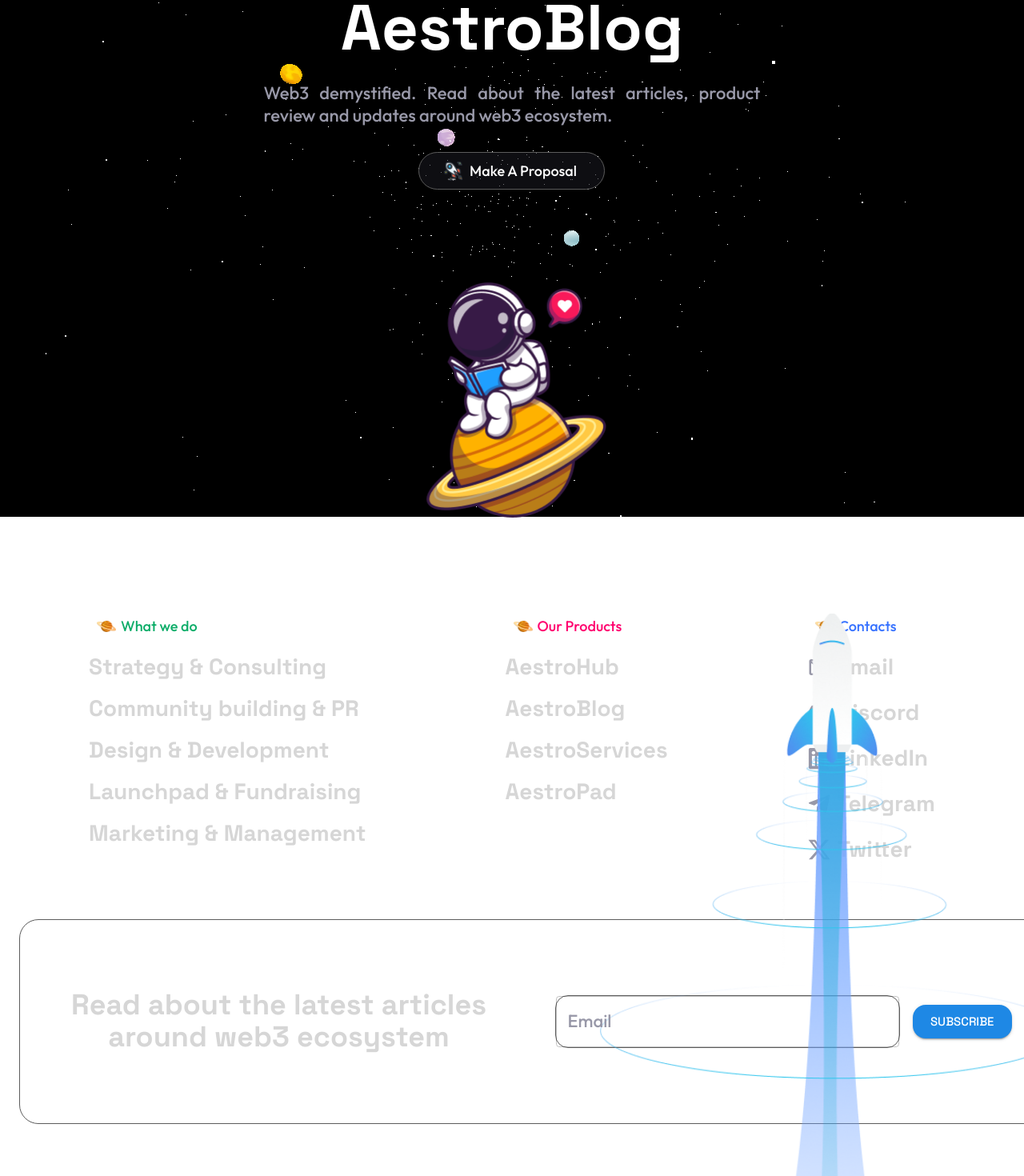
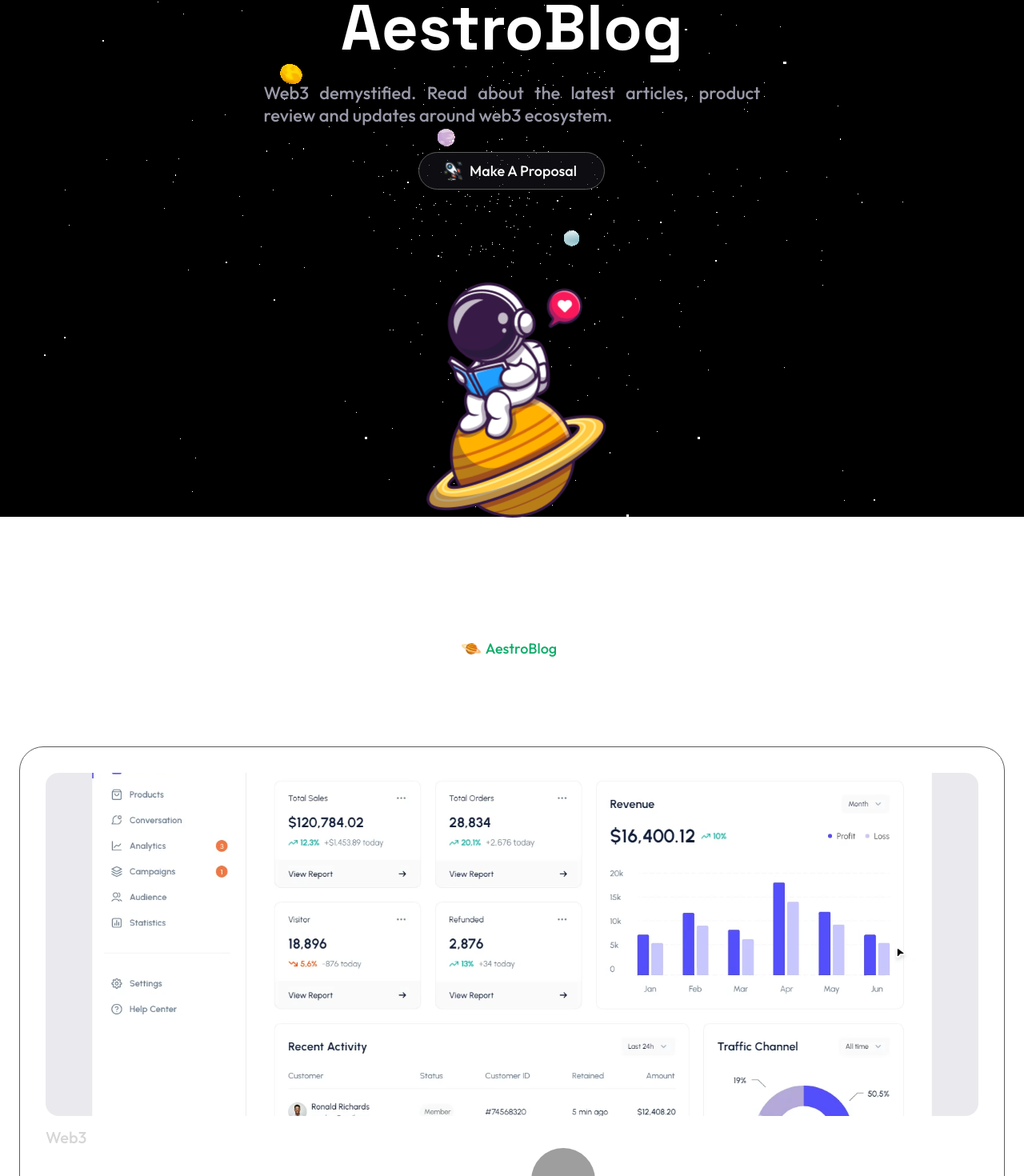
Before and after one commit to Ademic2022/aestrohub-react, a React (Vite) app: page /blog in a window 1280 px wide. Shown: the part 154-1624 px from the top of the page at 80% size. Built offline with nearby package versions, Linux system fonts and the light colour scheme; grey boxes are pictures that could not be loaded.

Commit message:
new file:   src/components/blogComponents/FullWidthSlider.jsx 	modified:   src/pages/Blog.jsx 	modified:   src/theme/themePalette.js

```diff
--- /dev/null
+++ b/src/components/blogComponents/FullWidthSlider.jsx
@@ -0,0 +1,171 @@
+import React from "react";
+import {
+  Box,
+  Chip,
+  alpha,
+  Grid,
+  CardMedia,
+  Typography,
+  ListItem,
+  Avatar,
+  ListItemText,
+  ListItemAvatar,
+} from "@mui/material";
+import { FaCalendarAlt } from "react-icons/fa";
+
+const FullWidthSlider = () => {
+  return (
+    <React.Fragment>
+      <Box
+        width={{ xs: "100%", md: "65%" }}
+        mt={15}
+        sx={{ margin: "100px auto 5px", textAlign: "center" }}
+        mb={5}
+      >
+        <Chip
+          sx={{
+            bgcolor: "#fff",
+            fontSize: "18px",
+            fontFamily: "Outfit",
+            color: "#0EAD69",
+            padding: "5px",
+            mb: "20px",
+          }}
+          icon={
+            <CardMedia
+              component="img"
+              image="/icons/Saturn.png"
+              sx={{
+                width: 24,
+                height: 24,
+                objectFit: "contain",
+              }}
+              alt="icon"
+            />
+          }
+          label="AestroBlog"
+        />
+        <Typography
+          mb={3}
+          variant="h2"
+          sx={{ fontSize: { xs: "32px", md: "56px" } }}
+        >
+          Read our latest Articles
+        </Typography>
+      </Box>
+      <Box
+        sx={{
+          maxWidth: "1280px",
+          mx: "auto",
+          p: { xs: 1, md: 4 },
+          //   height: "775px",
+          border: "1px solid #5c5c5c",
+          borderRadius: "30px",
+          bgcolor: alpha("#fff", 0.1),
+        }}
+      >
+        <Box>
+          <CardMedia
+            sx={{
+              height: { xs: "300px", md: "429px" },
+              borderRadius: "16px",
+              objectFit: "contain",
+            }}
+            image="images/dashboard.png"
+            title="Article Image"
+          />
+          <Box>
+            <Grid container spacing={2}>
+              <Grid
+                container
+                item
+                xs={12}
+                md={6}
+                direction="column"
+                justifyContent="flex-start"
+                alignItems="flex-start"
+              >
+                <Typography
+                  variant="body2"
+                  gutterBottom
+                  my={2}
+                  sx={{
+                    fontSize: { xs: "16px", md: "20px" },
+                    color: "grey.lightActive",
+                  }}
+                >
+                  Web3
+                </Typography>
+                <Typography
+                  gutterBottom
+                  variant="customBody"
+                  textAlign="left"
+                  sx={{ fontSize: { xs: "32", md: "36px" } }}
+                >
+                  Design tips for designers that cover everything you need
+                </Typography>
+                <Typography
+                  variant="body2"
+                  textAlign="left"
+                  sx={{
+                    color: "grey.lightActive",
+                    fontSize: { xs: "15px", md: "20px" },
+                  }}
+                >
+                  Duis aute irure dolor in reprehenderit in voluptate velit esse
+                  cillum dolore eu fugiat nulla pariatur. Excepteur sint
+                  occaecat cupidatat non proident.
+                </Typography>
+              </Grid>
+              <Grid item xs={12} md={6} mt={{ xs: 1, md: 4 }}>
+                <ListItem alignItems="center">
+                  <ListItemAvatar>
+                    <Avatar
+                      alt="Remy Sharp"
+                      src="/avatars/male.jpeg"
+                      sx={{ height: "80px", width: "80px" }}
+                    />
+                  </ListItemAvatar>
+                  <ListItemText
+                    sx={{ pl: 3 }}
+                    primary={
+                      <Typography
+                        variant="customBody"
+                        color="#fff"
+                        textAlign="left"
+                      >
+                        Damilare Alabi
+                      </Typography>
+                    }
+                    secondary={
+                      <Box
+                        sx={{
+                          display: "flex",
+                          alignItems: "center",
+                          color: "grey.lightActive",
+                        }}
+                      >
+                        <FaCalendarAlt />
+                        <Typography
+                          pl={1}
+                          sx={{
+                            fontSize: { xs: 15, md: 20 },
+                            color: "grey.lightActive",
+                          }}
+                        >
+                          12 sep 2021
+                        </Typography>
+                      </Box>
+                    }
+                  />
+                </ListItem>
+              </Grid>
+            </Grid>
+          </Box>
+        </Box>
+      </Box>
+    </React.Fragment>
+  );
+};
+
+export default FullWidthSlider;
--- a/src/pages/Blog.jsx
+++ b/src/pages/Blog.jsx
@@ -1,12 +1,14 @@
 import React from 'react'
 import { Box } from '@mui/material';
 import Section1 from '../components/blogComponents/Section1';
+import FullWidthSlider from '../components/blogComponents/FullWidthSlider';
 
 const Blog = () => {
   return (
     <React.Fragment>
       <Box mt={5}>
         <Section1 />
+        <FullWidthSlider />
       </Box>
     </React.Fragment>
   );
--- a/src/theme/themePalette.js
+++ b/src/theme/themePalette.js
@@ -50,30 +50,6 @@
       darkActive: "#373737",
       darker: "#2b2b2b",
     },
-    blue: {
-      light: "#e8ebf8",
-      lightHover: "#dce1f5",
-      lightActive: "#b6c2ea",
-      normal: "#153aba",
-      normalHover: "#1334a7",
-      normalActive: "#112e95",
-      dark: "#102c8c",
-      darkHover: "#0d2370",
-      darkActive: "#091a54",
-      darker: "#071441",
-    },
-    red: {
-      light: "#fae6e6",
-      lightHover: "#f7d9d9",
-      lightActive: "#efb0b0",
-      normal: "#cb0000",
-      normalHover: "#b70000",
-      normalActive: "#a20000",
-      dark: "#980000",
-      darkHover: "#7a0000",
-      darkActive: "#5b0000",
-      darker: "#470000",
-    },
   },
   typography: {
     fontFamily: "'Space Grotesk', sans-serif",
@@ -92,6 +68,13 @@
       color: "#fff",
       textAlign: "center",
     },
+    customBody: {
+      fontFamily: "'Space Grotesk', sans-serif",
+      fontWeight: 700,
+      lineHeight: "28px",
+      letterSpacing: "0em",
+      color: "#fff",
+    },
     body1: {
       fontFamily: "Outfit",
       fontSize: "22px",
@@ -105,7 +88,7 @@
       fontFamily: "Outfit",
       fontSize: "18px",
       fontWeight: 500,
-      lineHeight: "28px",
+      lineHeight: "22px",
       letterSpacing: "0em",
       color: "#fff",
       textAlign: "center",
```
